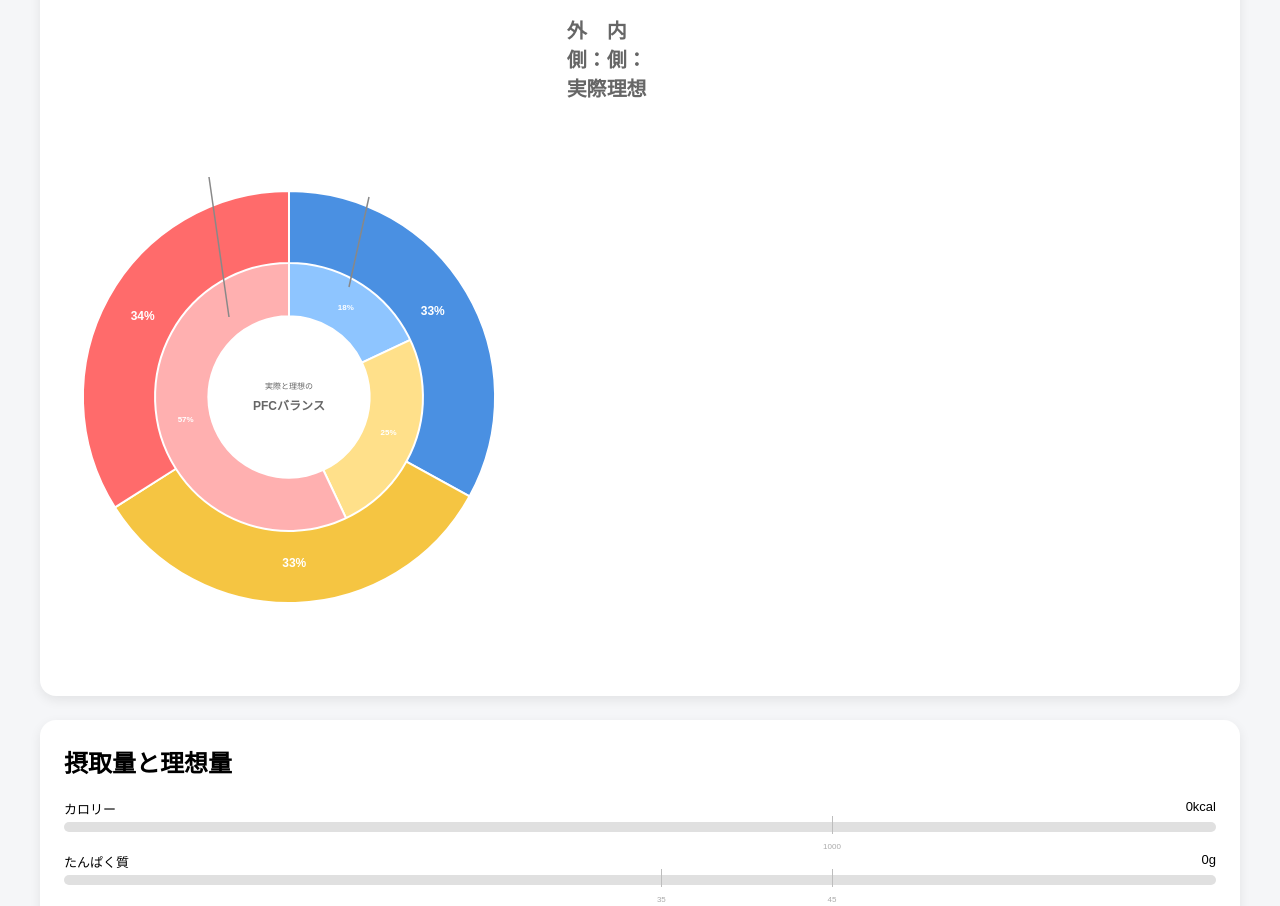
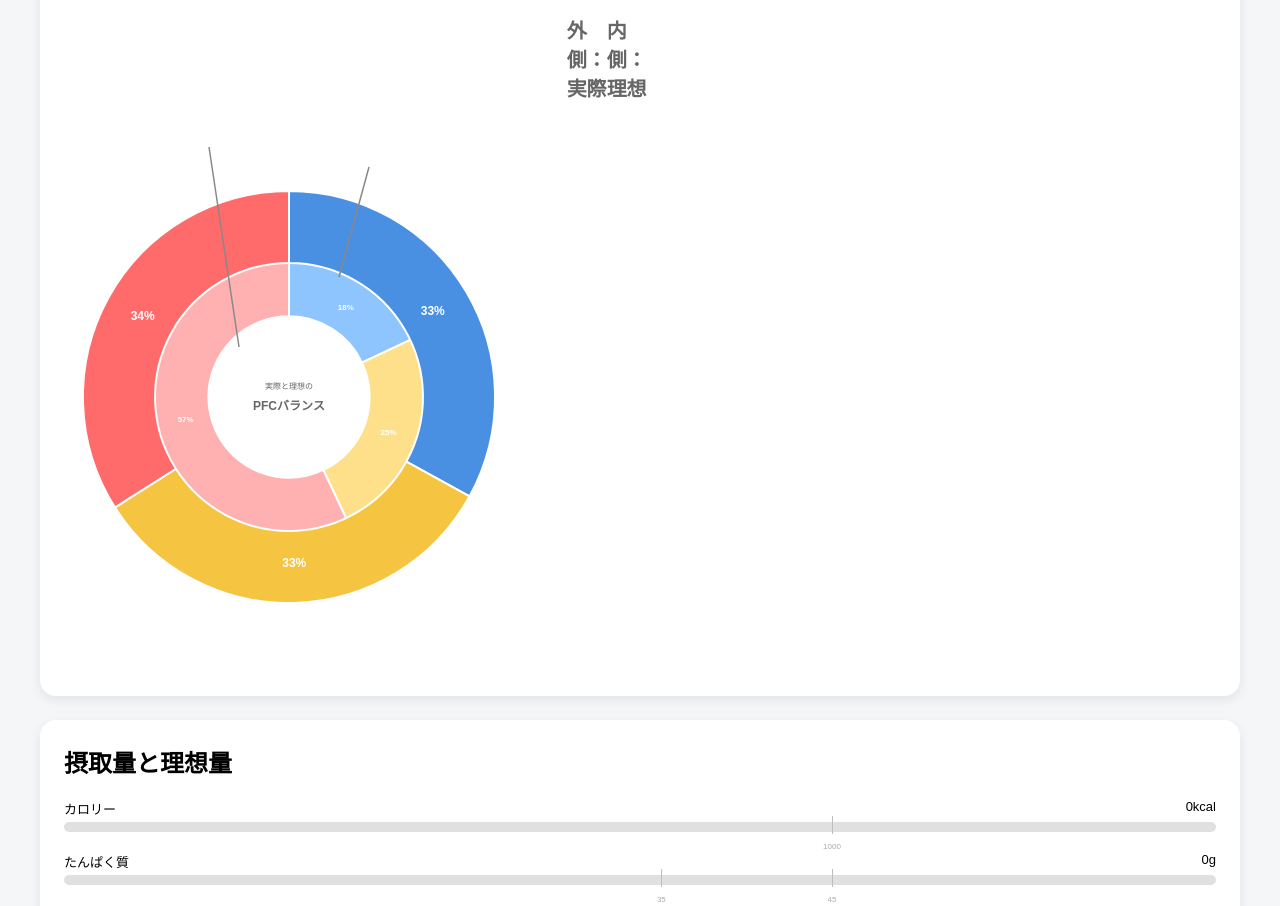
Before and after one commit to rinxxlove/nutrition-app, a website: page src/index.html in a window 1280 px wide. Shown: the part 780-1686 px from the top of the page. Drawn offline with nearby package versions, Linux system fonts and the light colour scheme.

Commit message:
Update index.html

```diff
--- a/src/index.html
+++ b/src/index.html
@@ -658,14 +658,14 @@ ctx.lineWidth = 1.5;
 
 // 左
 ctx.beginPath();
-ctx.moveTo(centerX - 80, centerY - 220);
-ctx.lineTo(centerX - 60, centerY - 80);
+ctx.moveTo(centerX - 80, centerY - 250);
+ctx.lineTo(centerX - 50, centerY - 50);
 ctx.stroke();
 
 // 右
 ctx.beginPath();
-ctx.moveTo(centerX + 80, centerY - 200);
-ctx.lineTo(centerX + 60, centerY - 110);
+ctx.moveTo(centerX + 80, centerY - 230);
+ctx.lineTo(centerX + 50, centerY - 120);
 ctx.stroke();
 
   ctx.restore();
```
